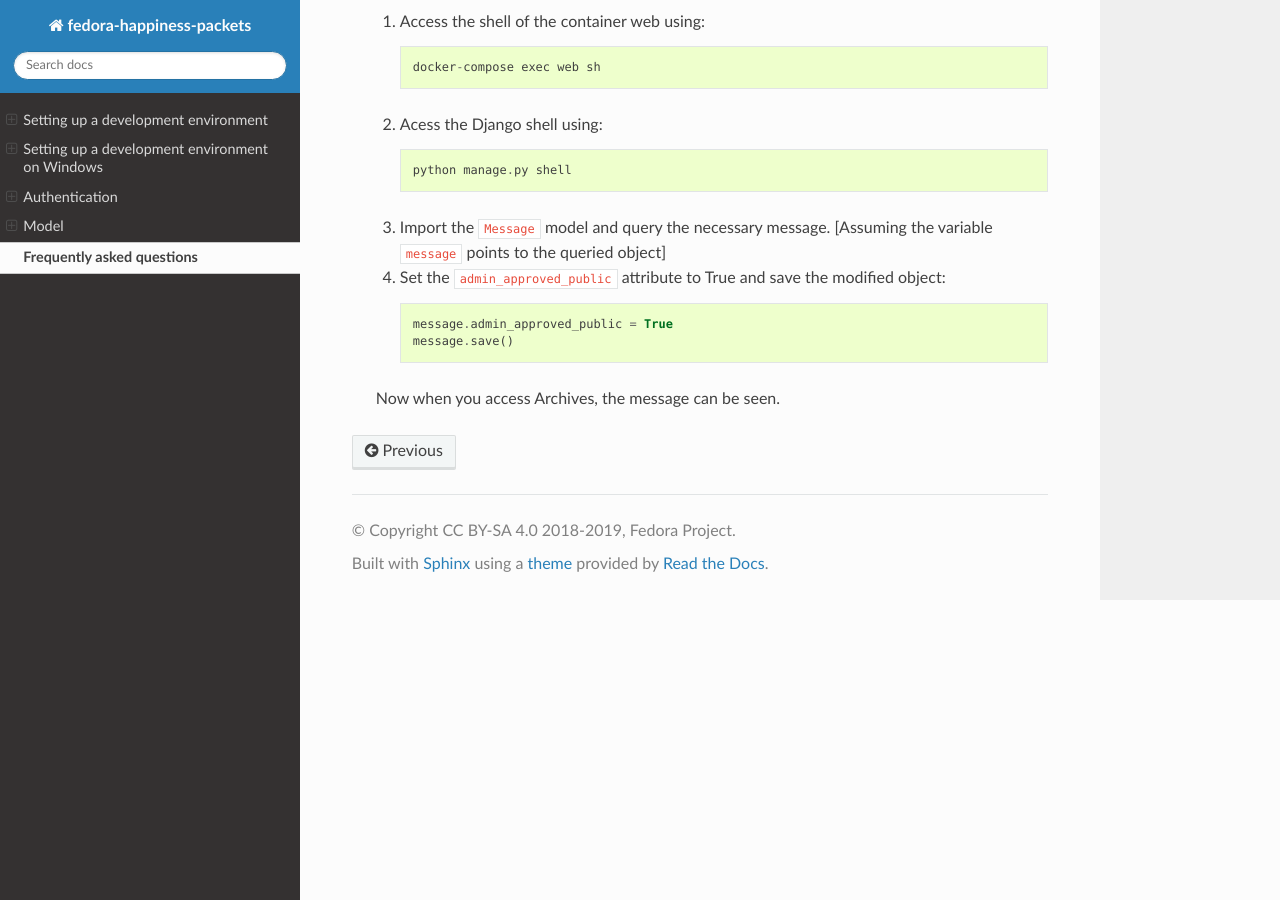
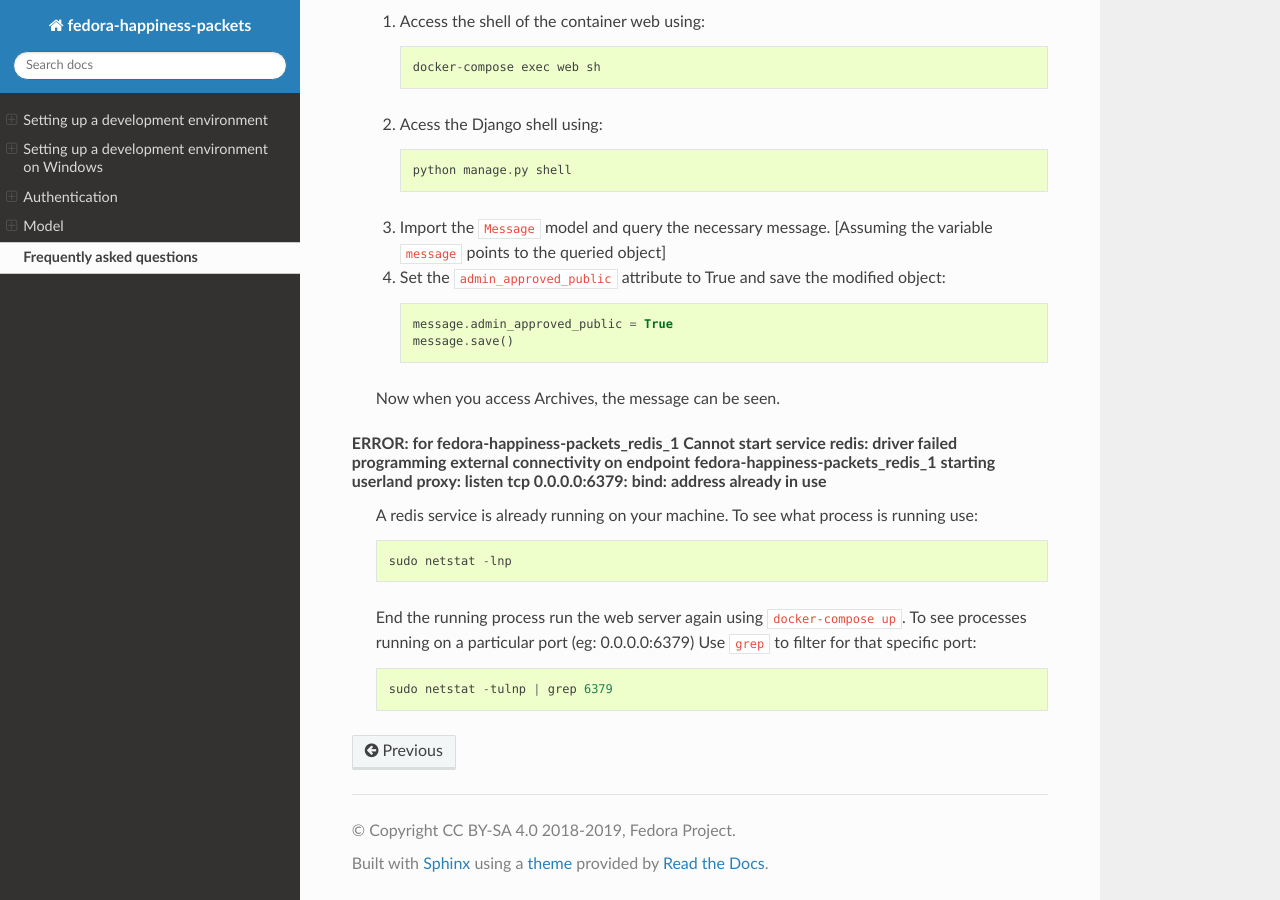
Before and after one commit to travisdev1/travis, a Sphinx documentation site: the page built from docs/faq.rst, in a window 1280 px wide and 900 px high, scrolled down 603 px. Built offline with Sphinx 7.4.7 and the Read the Docs theme 2.0.0, drawn with Linux system fonts in a browser that asks for light colours; formulas are drawn with MathJax 3.

Commit message:
Added a faq for 'redis server already running' error

```diff
--- a/docs/faq.rst
+++ b/docs/faq.rst
@@ -38,3 +38,13 @@
         message.save()
 
     Now when you access Archives, the message can be seen.
+
+ERROR: for fedora-happiness-packets_redis_1  Cannot start service redis: driver failed programming external connectivity on endpoint fedora-happiness-packets_redis_1 starting userland proxy: listen tcp 0.0.0.0:6379: bind: address already in use
+    A redis service is already running on your machine. To see what process is running use::
+
+        sudo netstat -lnp
+
+    End the running process run the web server again using ``docker-compose up``.
+    To see processes running on a particular port (eg: 0.0.0.0:6379) Use ``grep`` to filter for that specific port::
+
+        sudo netstat -tulnp | grep 6379
```
